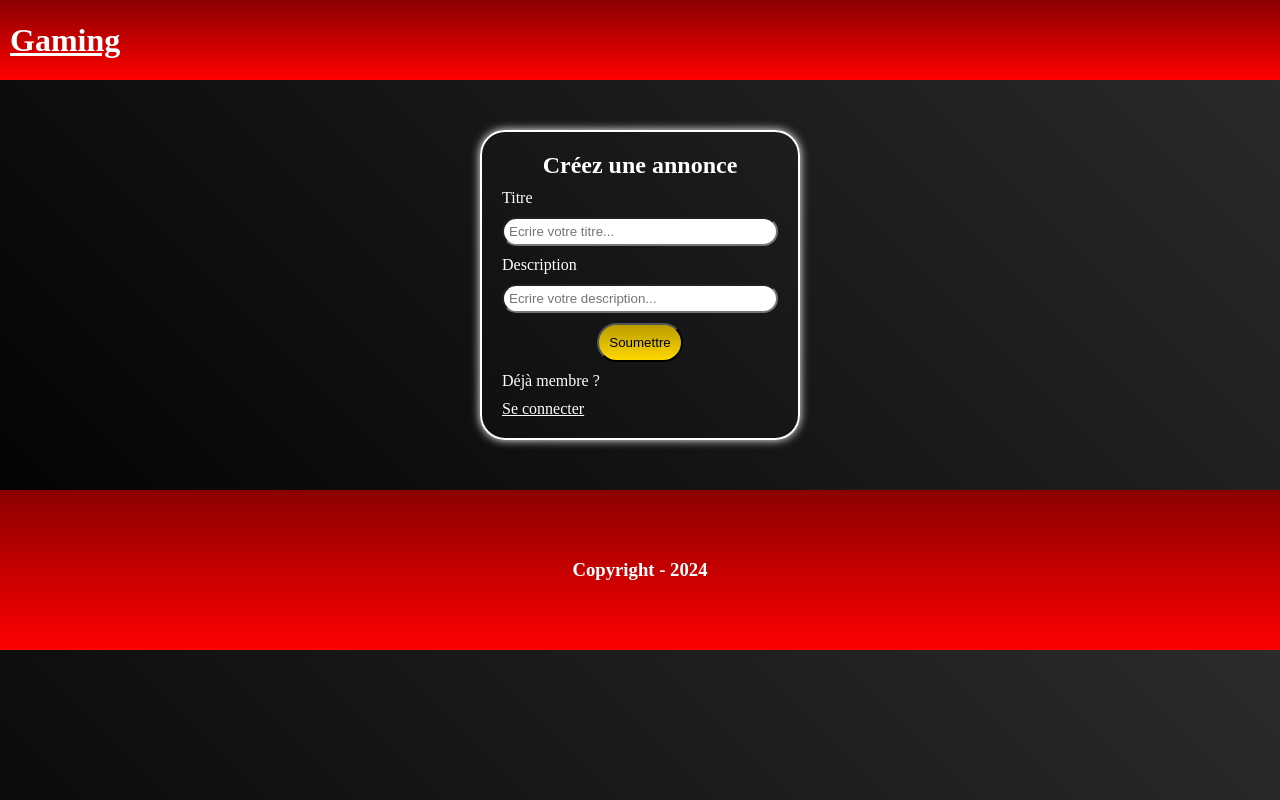
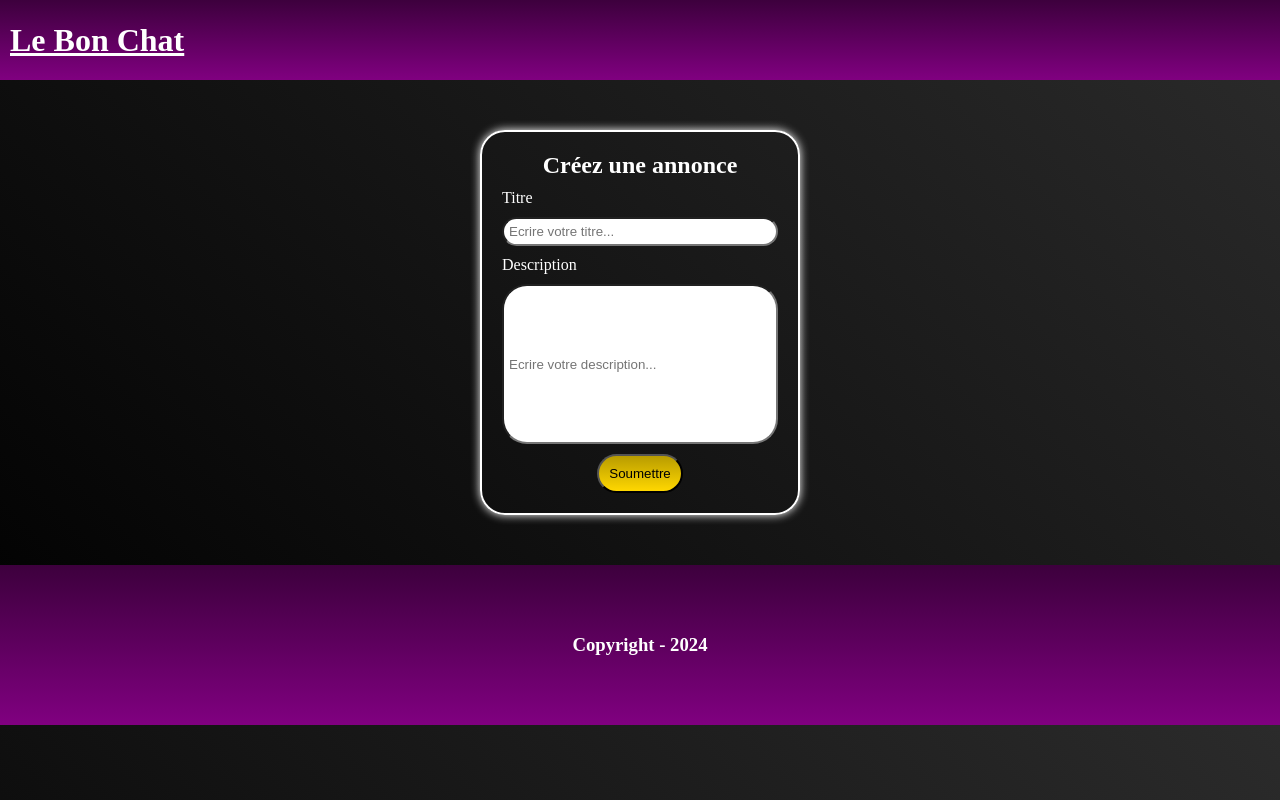
Before and after one commit to kvbcs/BRIEF-3-FRONT, a plain HTML site: page src/Annonce/annonce.html in a window 1280 px wide. Drawn offline with Linux system fonts and the light colour scheme.

Commit message:
changed everything to cats

```diff
--- a/src/Annonce/annonce.css
+++ b/src/Annonce/annonce.css
@@ -28,7 +28,7 @@ section {
 	background-color: #ffae0b;
 }
 header {
-	background: linear-gradient(0deg, red, darkred);
+	background: linear-gradient(0deg, purple, rgb(61, 0, 61));
 	display: flex;
 	flex-direction: row;
 	justify-content: space-between;
@@ -129,6 +129,9 @@ input {
 .login h2 {
 	text-align: center;
 }
+.description {
+	height: 20vh;
+}
 footer {
 	width: 100%;
 	height: 20vh;
@@ -136,6 +139,6 @@ footer {
 	flex-direction: row;
 	justify-content: center;
 	align-items: center;
-	background: linear-gradient(0deg, red, darkred);
+	background: linear-gradient(0deg, purple, rgb(61, 0, 61));
 	color: white;
 }
--- a/src/Annonce/annonce.html
+++ b/src/Annonce/annonce.html
@@ -3,12 +3,12 @@
 	<head>
 		<meta charset="UTF-8" />
 		<meta name="viewport" content="width=device-width, initial-scale=1.0" />
-		<title>Gaming</title>
+		<title>Le Bon Chat</title>
 		<link rel="stylesheet" href="./annonce.css" />
 	</head>
 	<body>
 		<header>
-			<a href="../Index/index.html"><h1>Gaming</h1></a>
+			<a href="../Index/index.html"><h1>Le Bon Chat</h1></a>
 		</header>
 		<main>
 			<div class="form">
@@ -32,8 +32,6 @@
 					<button class="submit" onclick="handleRegister()">
 						Soumettre
 					</button>
-					<p>Déjà membre ?</p>
-					<a href="../Login/login.html">Se connecter</a>
 				</form>
 			</div>
 		</main>
--- a/src/Index/index.css
+++ b/src/Index/index.css
@@ -8,7 +8,6 @@ body {
 	position: relative;
 	height: fit-content;
 	background-color: black;
-	background: linear-gradient(45deg, black, rgb(43, 43, 43));
 }
 h1,
 h2 {
@@ -20,15 +19,16 @@ section {
 	flex-direction: row;
 	align-items: center;
 	justify-content: end;
-	font-size: 36px;
+	font-size: 26px;
 	padding: 0px 20px;
-	background-image: url(https://www.shutterstock.com/image-vector/3d-realistic-style-megaphone-vector-600nw-2016379982.jpg);
+	background-image: url(https://www.chromethemer.com/download/hd-wallpapers/colorful-space-cat-7680x4320.jpg);
 	background-repeat: no-repeat;
 	background-size: contain;
-	background-color: #ffae0b;
+	background-color: black;
+	box-shadow: 0px 0px 20px rgba(255, 255, 255, 0.281);
 }
 header {
-	background: linear-gradient(0deg, red, darkred);
+	background: linear-gradient(0deg, purple, rgb(61, 0, 61));
 	display: flex;
 	flex-direction: row;
 	justify-content: space-between;
@@ -39,24 +39,38 @@ header {
 	height: 10vh;
 }
 .create {
-	width: 300px;
-	background: linear-gradient(0deg, gold, rgb(184, 156, 0));
+	width: 20vw;
+	background: linear-gradient(0deg, orange, rgb(182, 155, 0));
 	color: black;
+	font-weight: 700;
+	box-shadow: 0px 0px 10px gold;
 }
-.loupe {
-	width: 20px;
-	height: 15px;
+.search {
+	border-top-right-radius: 0px;
+	border-bottom-right-radius: 0px;
 }
+.btn-loupe {
+	border-bottom-left-radius: 0px;
+	border-top-left-radius: 0px;
+	margin-left: -5px;
+}
+
 button {
 	padding: 10px;
 	border-radius: 25px;
+}
+.btn-register {
+	background: linear-gradient(0deg, orange, rgb(182, 155, 0));
+}
+button:hover {
+	cursor: pointer;
 }
 main {
 	display: flex;
 	flex-direction: row;
 	flex-wrap: wrap;
 	align-items: center;
-	margin: 50px 0px;
+	margin: 15vh 2%;
 }
 .annonce {
 	border: 2px solid white;
@@ -136,6 +150,7 @@ footer {
 	flex-direction: row;
 	justify-content: center;
 	align-items: center;
-	background: linear-gradient(0deg, red, darkred);
+	background: linear-gradient(180deg, purple, rgb(61, 0, 61));
 	color: white;
+	box-shadow: 0px 0px 20px rgba(255, 255, 255, 0.281);
 }
--- a/src/Login/login.css
+++ b/src/Login/login.css
@@ -28,7 +28,7 @@ section {
 	background-color: #ffae0b;
 }
 header {
-	background: linear-gradient(0deg, red, darkred);
+	background: linear-gradient(0deg, purple, rgb(61, 0, 61));
 	display: flex;
 	flex-direction: row;
 	justify-content: space-between;
@@ -136,6 +136,6 @@ footer {
 	flex-direction: row;
 	justify-content: center;
 	align-items: center;
-	background: linear-gradient(0deg, red, darkred);
+	background: linear-gradient(0deg, purple, rgb(61, 0, 61));
 	color: white;
 }
--- a/src/Register/register.css
+++ b/src/Register/register.css
@@ -28,7 +28,7 @@ section {
 	background-color: #ffae0b;
 }
 header {
-	background: linear-gradient(0deg, red, darkred);
+	background: linear-gradient(0deg, purple, rgb(61, 0, 61));
 	display: flex;
 	flex-direction: row;
 	justify-content: space-between;
@@ -136,6 +136,6 @@ footer {
 	flex-direction: row;
 	justify-content: center;
 	align-items: center;
-	background: linear-gradient(0deg, red, darkred);
+	background: linear-gradient(0deg, purple, rgb(61, 0, 61));
 	color: white;
 }
```
Also changed, not shown: src/Index/index.html (+6 -11 lines), src/Login/login.html (+2 -2 lines), src/Register/register.html (+2 -2 lines).
